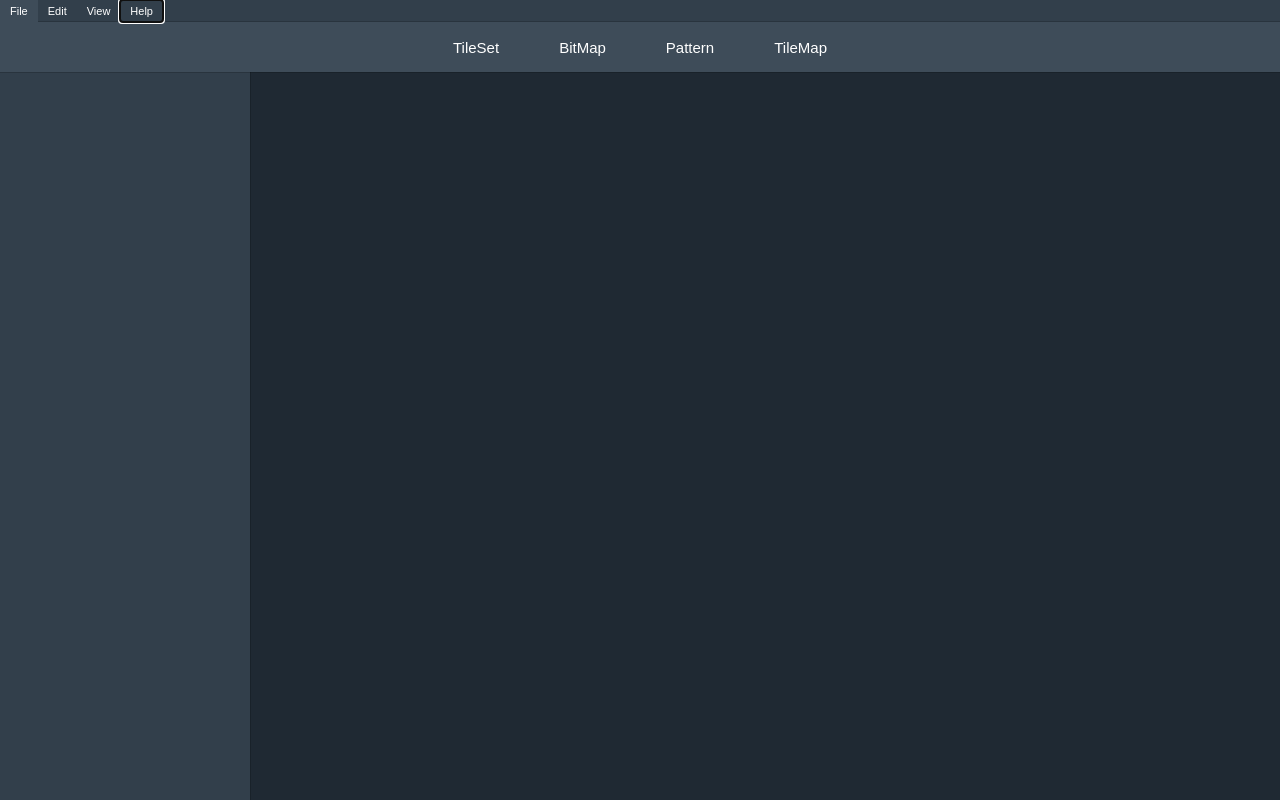
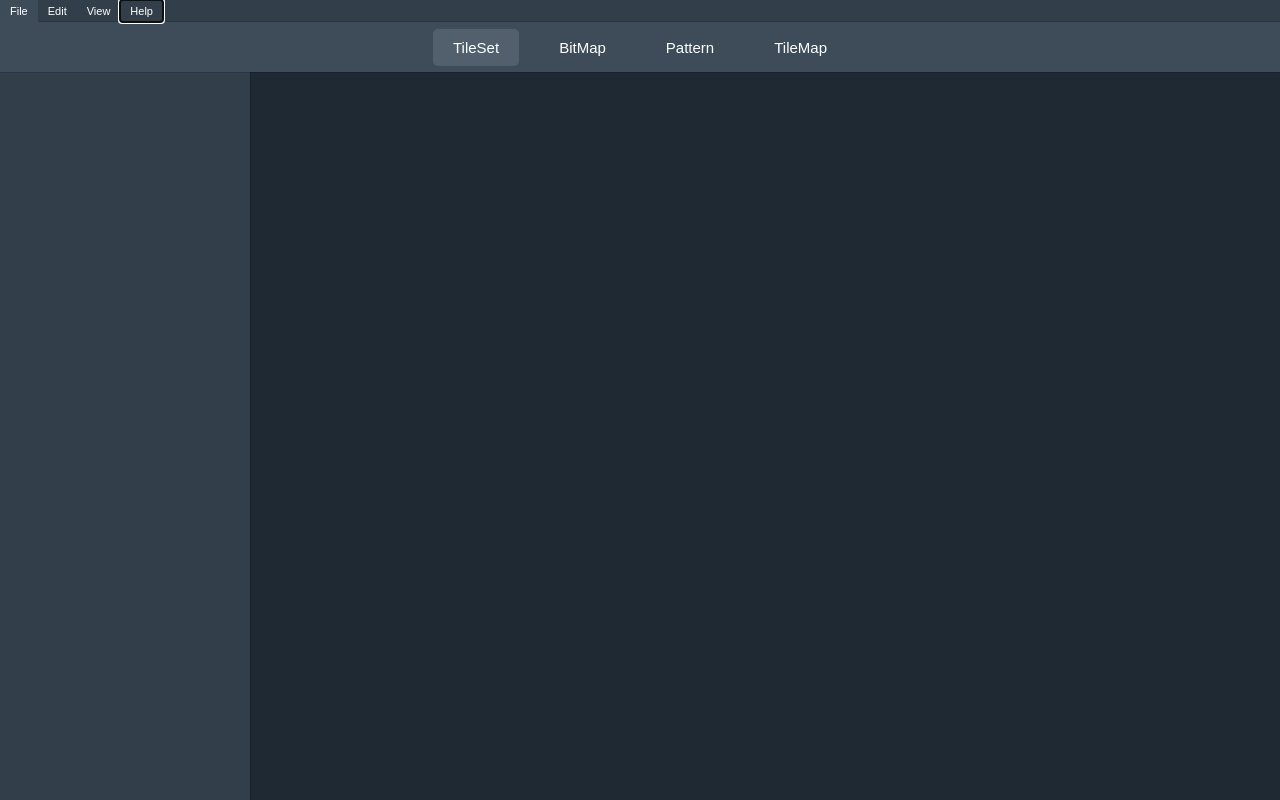
Before and after one commit to NickSpyker/wave-master, a Vue app: page / in a window 1280 px wide. Built offline with nearby package versions, Linux system fonts and the light colour scheme.

Commit message:
refactor nav menu

```diff
--- a/src/components/buttons/NavButton.vue
+++ b/src/components/buttons/NavButton.vue
@@ -1,9 +1,13 @@
 <script setup lang="ts">
+import { defineProps } from "vue";
 
+const props = defineProps<{
+    isActual: boolean
+}>();
 </script>
 
 <template>
-  <button>
+  <button :style="{backgroundColor: props.isActual ? 'var(--gray600)' : 'var(--gray700)'}">
       <slot />
   </button>
 </template>
@@ -17,7 +21,6 @@ button {
     color: var(--white);
     transition: all 0.25s;
     margin: 0 10px 0 10px;
-    background: transparent;
     padding: 10px 20px 10px 20px;
     font-family: "Fira Code", sans-serif;
 }
--- a/src/entities/NavMenu.vue
+++ b/src/entities/NavMenu.vue
@@ -6,16 +6,16 @@ const root = useRootSore();
 
 <template>
   <div>
-      <NavButton @click="root.changeWorkspace(Workspace.TileSet)">
+      <NavButton @click="root.changeWorkspace(Workspace.TileSet)" :is-actual="root.isWorkspace(Workspace.TileSet)">
           TileSet
       </NavButton>
-      <NavButton @click="root.changeWorkspace(Workspace.BitMap)">
+      <NavButton @click="root.changeWorkspace(Workspace.BitMap)"  :is-actual="root.isWorkspace(Workspace.BitMap)">
           BitMap
       </NavButton>
-      <NavButton @click="root.changeWorkspace(Workspace.Pattern)">
+      <NavButton @click="root.changeWorkspace(Workspace.Pattern)" :is-actual="root.isWorkspace(Workspace.Pattern)">
           Pattern
       </NavButton>
-      <NavButton @click="root.changeWorkspace(Workspace.TileMap)">
+      <NavButton @click="root.changeWorkspace(Workspace.TileMap)" :is-actual="root.isWorkspace(Workspace.TileMap)">
           TileMap
       </NavButton>
   </div>
```
